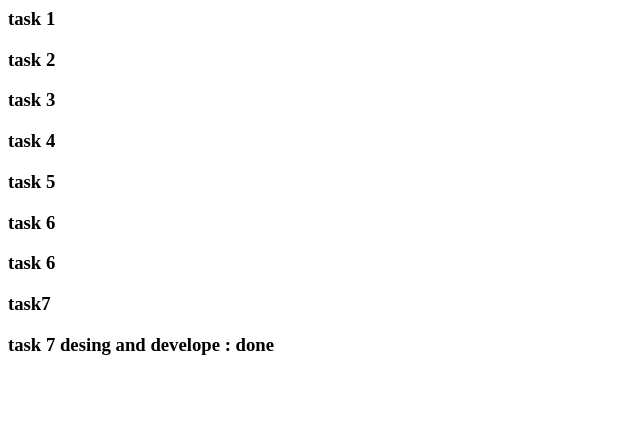
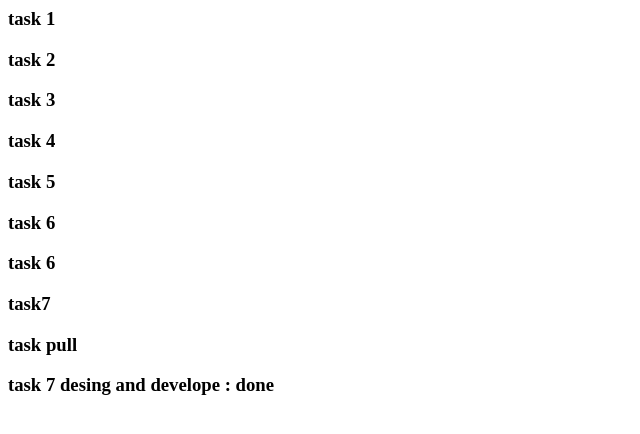
Before and after one commit to amirsh72/mysite, a plain HTML site: page index.html in a window 1280 px wide. Shown: the whole page, without its empty margins (0-640 px from the left). Drawn offline with Linux system fonts and the light colour scheme.

Commit message:
add pull

```diff
--- a/index.html
+++ b/index.html
@@ -11,6 +11,7 @@
     <h3>task 6</h3>
     <h3>task 6</h3>
     <h3> task7<h3>
+        <h3>task pull<h3>
 
     <h3>task 7 desing and develope : done</h3>
 
```
